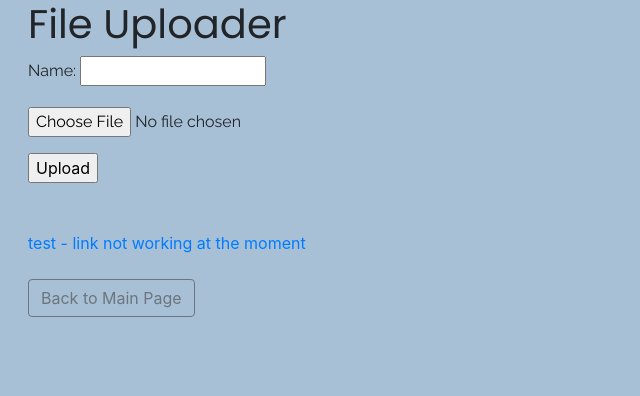
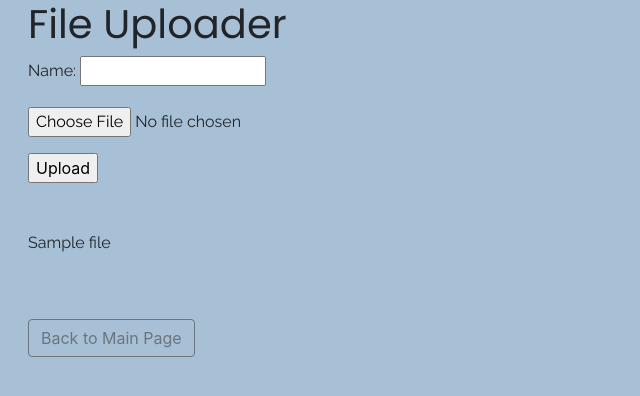
Before and after one commit to zsm767/ProjectTaskRecord, a Django app: page /jobimport/file_upload in a window 1280 px wide. Shown: the top 396 px of the page, without its empty margins (0-640 px from the left). Run offline with Django 3.2, Linux system fonts and the light colour scheme; tables that the repository leaves empty hold one stand-in row (values such as "Sample post"); some libraries are stand-ins or nearby versions.

Commit message:
11:05 AM Update - 4/29 Working on Upload

```diff
--- a/jobimport/templates/jobimport/file.html
+++ b/jobimport/templates/jobimport/file.html
@@ -4,7 +4,6 @@
 {% load static %}
 
 {% block content %}
-
 <html>
 	<head>
 		<meta charset="UTF-8">
@@ -18,9 +17,12 @@
 			{{ form.as_p }}
 			<input type="submit" value="Upload"/>
 		</form>
-
 		<br><br>
-		<a href="{{ MEDIA_URL }}{{ filepath }}" target="_blank">test - link not working at the moment</a>
+		{% if filename %}
+			<p>
+				{{ filename }}
+			</p>
+		{% endif %}
 		<br><br>
 		<a href="{% url 'JobImport:index' %}" class="btn btn-outline-secondary btn-tiny">Back to Main Page</a>
 		</p>
--- a/jobimport/views.py
+++ b/jobimport/views.py
@@ -15,7 +15,7 @@ from django.views.decorators.http import require_POST
 #index probably for a base page or something, primarily for testing things out
 #think: what are the primary pages for this site going to have?
 def showfile( request ):
-	lastfile = File
+	lastfile = File.objects.last()
 	filepath = lastfile.filepath
 	filename = lastfile.name
 
@@ -25,7 +25,7 @@ def showfile( request ):
 
 	context = { 'filepath': filepath,
 				'form': form,
-				'filename': filename
+				'filename': filename,
 			  }
 	return render( request, 'jobimport/file.html', context)
 
```
